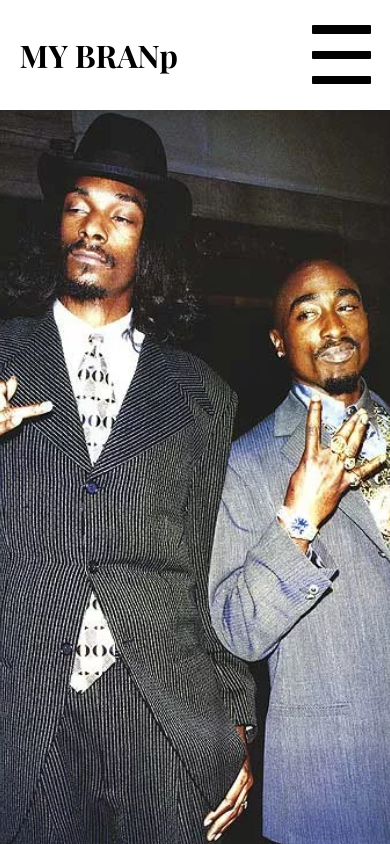
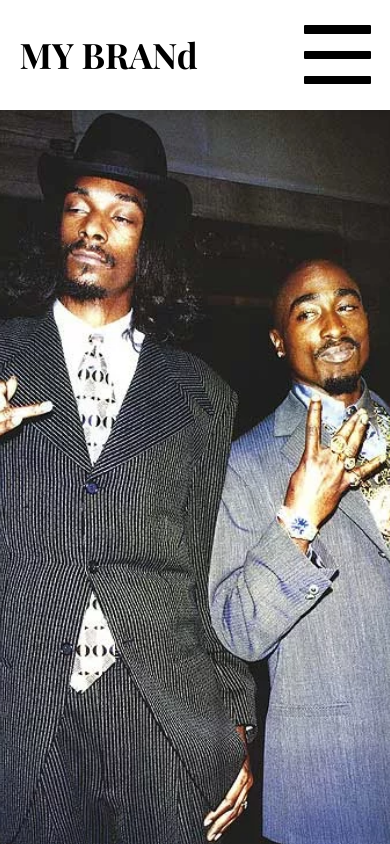
Before and after one commit to THEAL1BEK/hatcap, a plain HTML site: page index.html in a window 390 px wide. Drawn offline with nearby package versions, Linux system fonts and the light colour scheme.

Commit message:
Update index.html

```diff
--- a/index.html
+++ b/index.html
@@ -92,20 +92,20 @@
     /* Адаптация для больших экранов */
     @media (max-width: 1200px) {
       .brand { font-size: calc(1.8vw + 2vh); }
-      .menu-btn { width: 3.5vw; height: 2.8vh; }
+      .menu-btn { width: 3vw; height: 2.8vh; }
       .menu-btn span { height: 0.4vh; }
       .side-menu a { font-size: calc(2.2vw + 1vh); }
     }
 
     @media (max-width: 992px) {
-      .brand { font-size: calc(1.5vw + 2vh); }
+      .brand { font-size: calc(3vw + 2vh); }
       .menu-btn { width: 3vw; height: 2.5vh; }
       .menu-btn span { height: 0.35vh; }
       .side-menu a { font-size: calc(2vw + 1vh); }
     }
 
     @media (max-width: 768px) {
-      .brand { font-size: calc(2.5vw + 2vh); }
+      .brand { font-size: calc(3vw + 2vh); }
       .menu-btn { width: 4vw; height: 3vh; }
       .menu-btn span { height: 0.4vh; }
       .side-menu a { font-size: calc(3vw + 1vh); }
@@ -114,8 +114,8 @@
     /* Адаптация для телефонов */
     @media (max-width: 480px) {
       header { height: 13vh; padding: 0 5vw; }
-      .brand { font-size: 8vw; }
-      .menu-btn { width: 15vw; height: 7vh; }
+      .brand { font-size: 9vw; }
+      .menu-btn { width: 17vw; height: 7vh; }
       .menu-btn span { height: 1vh; }
       .side-menu { width: 70vw; padding-top: 15vh; }
       .side-menu a { font-size: 8vw; margin-bottom: 6vh; }
@@ -124,7 +124,7 @@
 </head>
 <body>
   <header>
-    <div class="brand">MY BRANp</div>
+    <div class="brand">MY BRANd</div>
     <div class="menu-btn" id="menuBtn">
       <span></span>
       <span></span>
```
